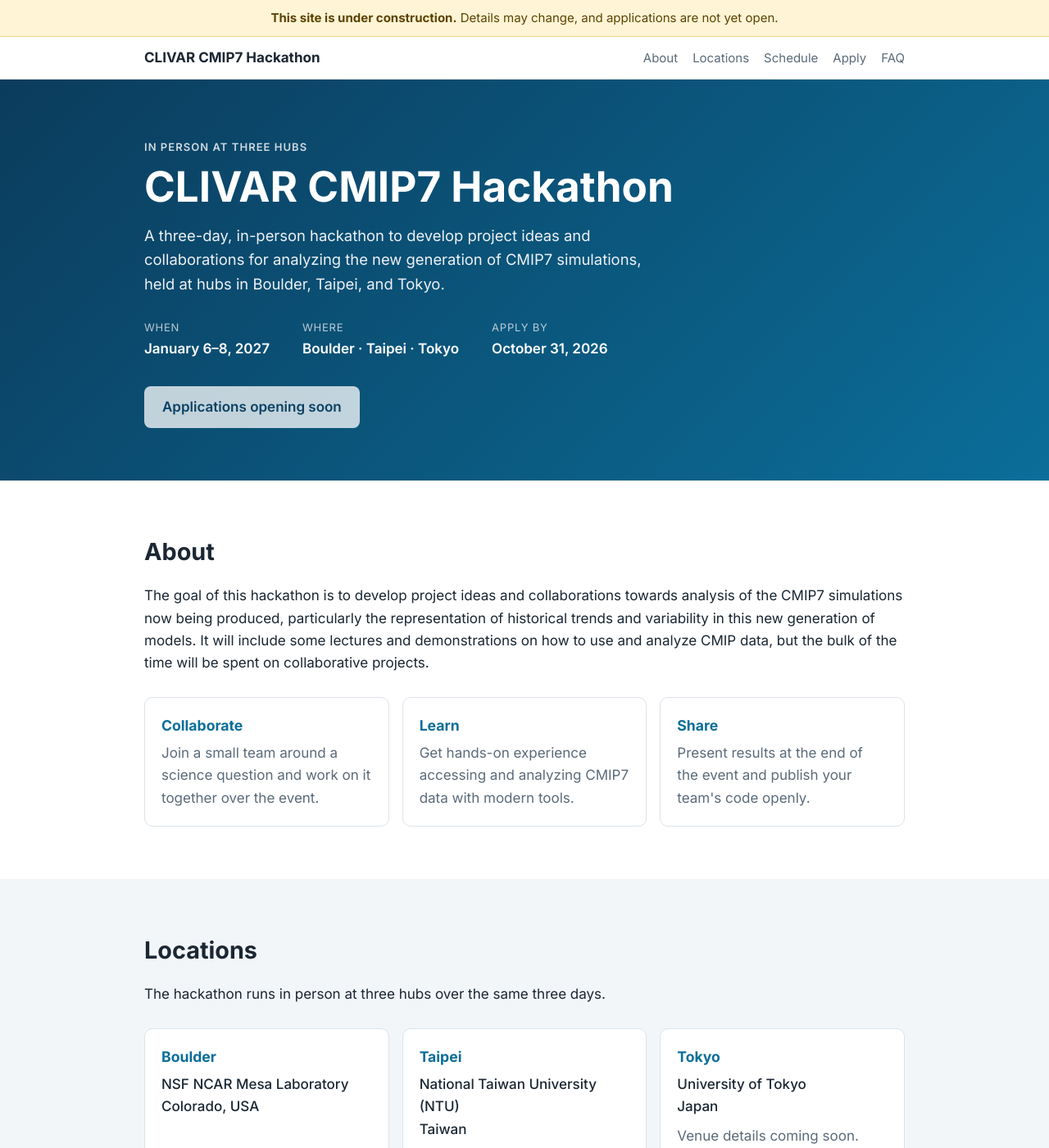
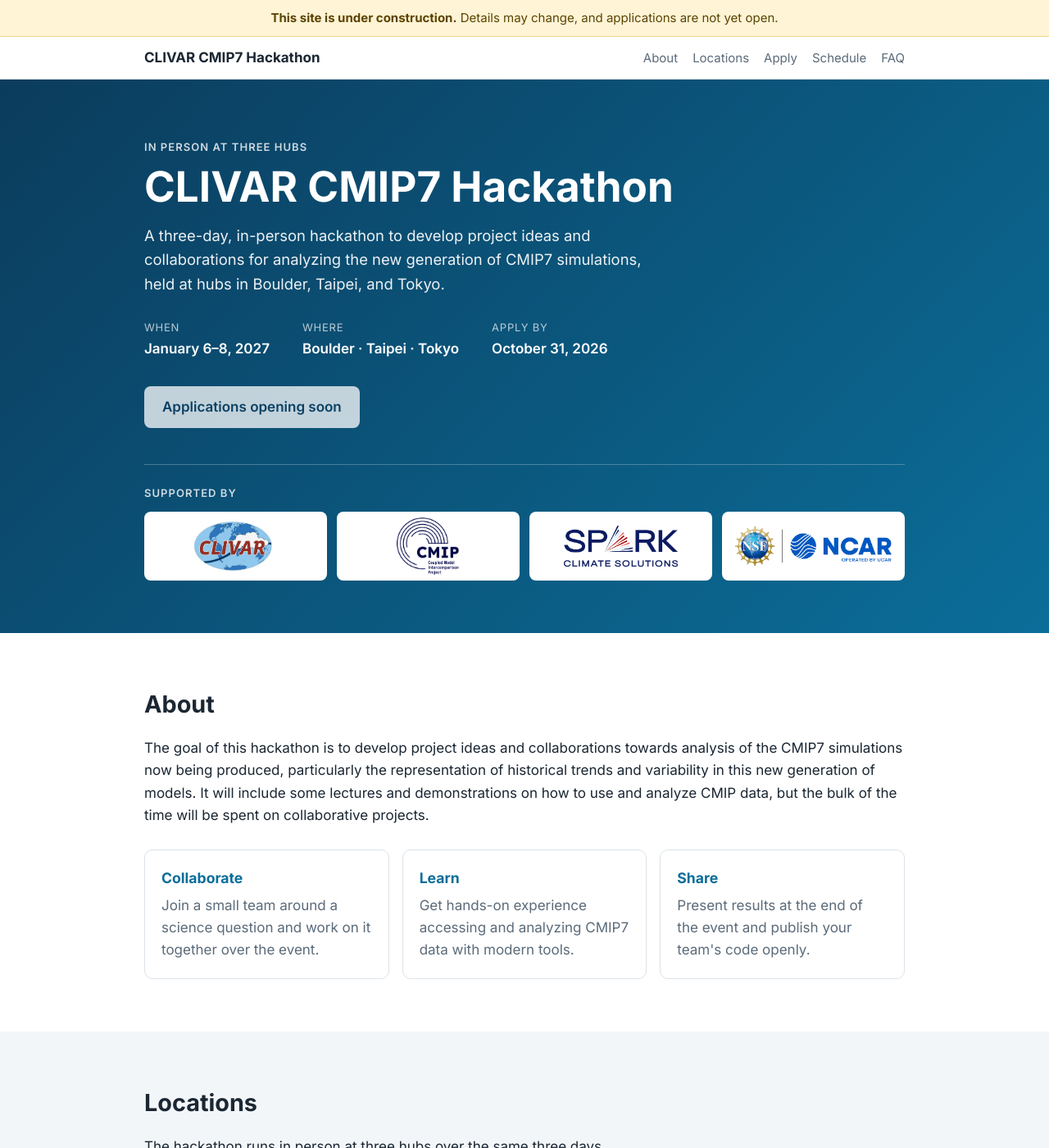
Before and after one commit to NCAR/CMIP7_hackathon_2027, a Jekyll site: the page built from index.html, in a window 1280 px wide and 1400 px high. Shown: the whole window at 82% size. Built offline with Jekyll 4.4.1, drawn with Linux system fonts in a browser that asks for light colours; some of the changed text lies outside the part shown.

Commit message:
Move supporter logos into hero, move Schedule below Apply, trim FAQ
Schedule now just notes it is under development.

Co-Authored-By: Claude Opus 5.5 <noreply@anthropic.com>

```diff
--- a/_data/faq.yml
+++ b/_data/faq.yml
@@ -6,5 +6,3 @@
   a: "Capacity at each hub is limited. If we receive more applications than places, we will select participants based on career stage and the relevance of their interests and proposed research to the hackathon goals."
 - q: "Is travel support available?"
   a: "A limited amount of travel support is available thanks to Spark Climate Solutions and the CMIP IPO. Priority will be given to early-career researchers (within 10 years of PhD). If requests exceed available funding, support will be allocated using the same criteria as participant selection."
-- q: "Do I need to bring a project idea?"
-  a: "No. Project ideas are pitched at the start of the event and teams form around them. You're welcome to bring your own idea too."
--- a/_data/supporters.yml
+++ b/_data/supporters.yml
@@ -1,9 +1,10 @@
-# Logos shown in the "Supported by" section. Image files live in /logos.
+# Logos shown under "Supported by" in the top banner. Image files live in /logos.
 - name: "CLIVAR"
   logo: "logos/clivar.jpeg"
   url: "https://www.clivar.org/"
 - name: "CMIP International Project Office"
   logo: "logos/CMIP_Logo_RGB_Positive.webp"
+  fill: true   # image has lots of built-in whitespace, so let it use the whole tile
   url: "https://wcrp-cmip.org/people/cmip-ipo/"
 - name: "Spark Climate Solutions"
   logo: "logos/spark_logo.png"
--- a/_layouts/default.html
+++ b/_layouts/default.html
@@ -23,8 +23,8 @@
       <ul class="nav-links">
         <li><a href="{{ '/#about' | relative_url }}">About</a></li>
         <li><a href="{{ '/#locations' | relative_url }}">Locations</a></li>
+        <li><a href="{{ '/#apply' | relative_url }}">Apply</a></li>
         <li><a href="{{ '/#schedule' | relative_url }}">Schedule</a></li>
-        <li><a href="{{ '/#apply' | relative_url }}">Apply</a></li>
         <li><a href="{{ '/#faq' | relative_url }}">FAQ</a></li>
       </ul>
     </nav>
--- a/assets/css/style.css
+++ b/assets/css/style.css
@@ -115,11 +115,15 @@ a:hover { color: var(--accent-dark); }
 /* Hubs */
 .hub-where { font-weight: 500; color: var(--text) !important; margin-bottom: 8px !important; }
 
-/* Supporter logos: white tiles so dark-on-light logos stay legible in dark mode */
-.logos { list-style: none; margin: 0; padding: 0; display: grid; grid-template-columns: repeat(auto-fit, minmax(180px, 1fr)); gap: 16px; }
-.logos li { background: #fff; border: 1px solid var(--border); border-radius: 10px; padding: 20px; display: flex; align-items: center; justify-content: center; height: 130px; }
+/* Supporter logos in the hero: white tiles keep dark-on-light logos legible */
+.hero-supporters { margin-top: 44px; padding-top: 24px; border-top: 1px solid rgba(255,255,255,0.25); }
+.hero-supporters-label { text-transform: uppercase; letter-spacing: 0.08em; font-size: 13px; font-weight: 600; opacity: 0.8; margin: 0 0 12px; }
+.logos { list-style: none; margin: 0; padding: 0; display: grid; grid-template-columns: repeat(auto-fit, minmax(140px, 1fr)); gap: 12px; }
+.logos li { background: #fff; border-radius: 8px; padding: 12px 16px; display: flex; align-items: center; justify-content: center; height: 84px; }
 .logos a { display: flex; align-items: center; justify-content: center; width: 100%; height: 100%; }
-.logos img { max-width: 100%; max-height: 90px; object-fit: contain; }
+.logos img { max-width: 100%; max-height: 60px; object-fit: contain; }
+.logos li.fill { padding: 2px; }
+.logos li.fill img { max-height: 80px; }
 
 /* Organizers */
 .subhead { font-size: 1.1rem; margin: 24px 0 12px; }
--- a/index.html
+++ b/index.html
@@ -17,6 +17,19 @@ layout: default
     {% else %}
       <span class="button button-disabled">Applications opening soon</span>
     {% endif %}
+
+    <div class="hero-supporters">
+      <p class="hero-supporters-label">Supported by</p>
+      <ul class="logos">
+        {% for s in site.data.supporters %}
+          <li{% if s.fill %} class="fill"{% endif %}>
+            {% if s.url != "" %}<a href="{{ s.url }}">{% endif %}
+            <img src="{{ s.logo | relative_url }}" alt="{{ s.name }}">
+            {% if s.url != "" %}</a>{% endif %}
+          </li>
+        {% endfor %}
+      </ul>
+    </div>
   </div>
 </section>
 
@@ -61,26 +74,7 @@ layout: default
   </div>
 </section>
 
-<section id="schedule" class="section">
-  <div class="wrap">
-    <h2>Schedule</h2>
-    <p class="muted">Draft schedule. Times are local to each hub and subject to change.</p>
-    <div class="schedule">
-      {% for day in site.data.schedule %}
-        <div class="day">
-          <h3>{{ day.day }}</h3>
-          <ul>
-            {% for s in day.sessions %}
-              <li><span class="time">{{ s.time }}</span><span>{{ s.title }}</span></li>
-            {% endfor %}
-          </ul>
-        </div>
-      {% endfor %}
-    </div>
-  </div>
-</section>
-
-<section id="apply" class="section section-alt">
+<section id="apply" class="section">
   <div class="wrap">
     <h2>Apply</h2>
     <p>Participation is by application, and applications are due <strong>{{ e.application_deadline }}</strong>.
@@ -96,6 +90,13 @@ layout: default
     {% else %}
       <p class="muted">The application form will be posted here when it opens.</p>
     {% endif %}
+  </div>
+</section>
+
+<section id="schedule" class="section section-alt">
+  <div class="wrap">
+    <h2>Schedule</h2>
+    <p>The schedule is still under development and will be posted here.</p>
   </div>
 </section>
 
@@ -126,18 +127,3 @@ layout: default
     </ul>
   </div>
 </section>
-
-<section id="supporters" class="section">
-  <div class="wrap">
-    <h2>Supported by</h2>
-    <ul class="logos">
-      {% for s in site.data.supporters %}
-        <li>
-          {% if s.url != "" %}<a href="{{ s.url }}">{% endif %}
-          <img src="{{ s.logo | relative_url }}" alt="{{ s.name }}" loading="lazy">
-          {% if s.url != "" %}</a>{% endif %}
-        </li>
-      {% endfor %}
-    </ul>
-  </div>
-</section>
```
Also changed, not shown: _data/schedule.yml (deleted, +0 -31 lines), README.md.
